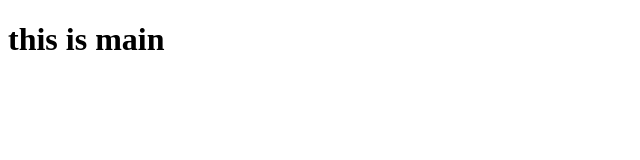
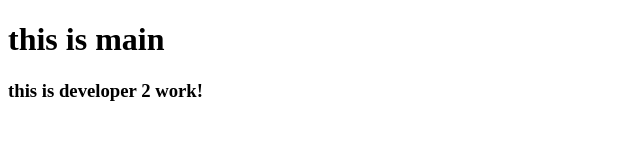
Before and after one commit to mahpara504/branches0, a plain HTML site: page index.html in a window 1280 px wide. Shown: the whole page, without its empty margins (0-640 px from the left). Drawn offline with Linux system fonts and the light colour scheme.

Commit message:
dev 2  branch pr hein

```diff
--- a/index.html
+++ b/index.html
@@ -8,7 +8,7 @@
 <body>
        <h1>this is main</h1>
 
-
+<h3>this is developer 2 work!</h3>
 
 
 </body>
```
